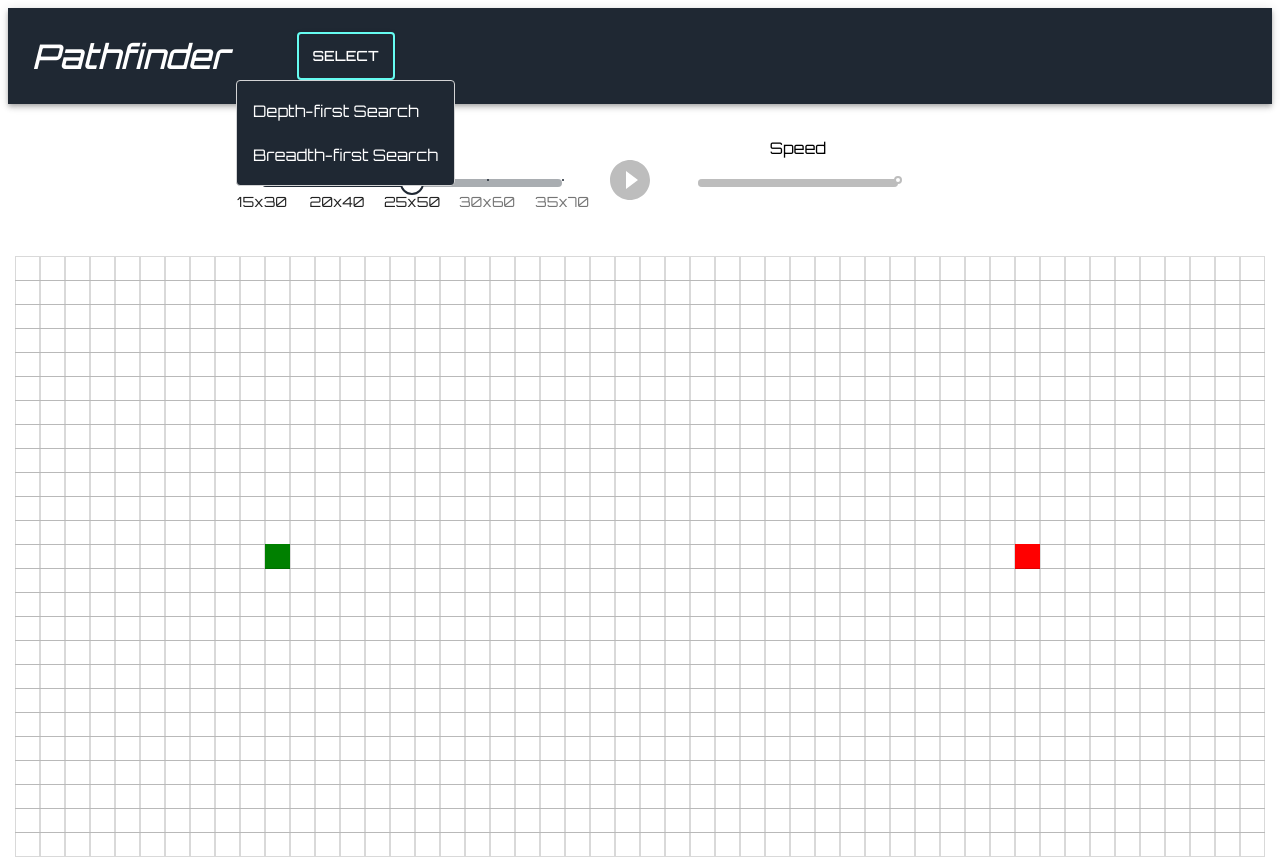
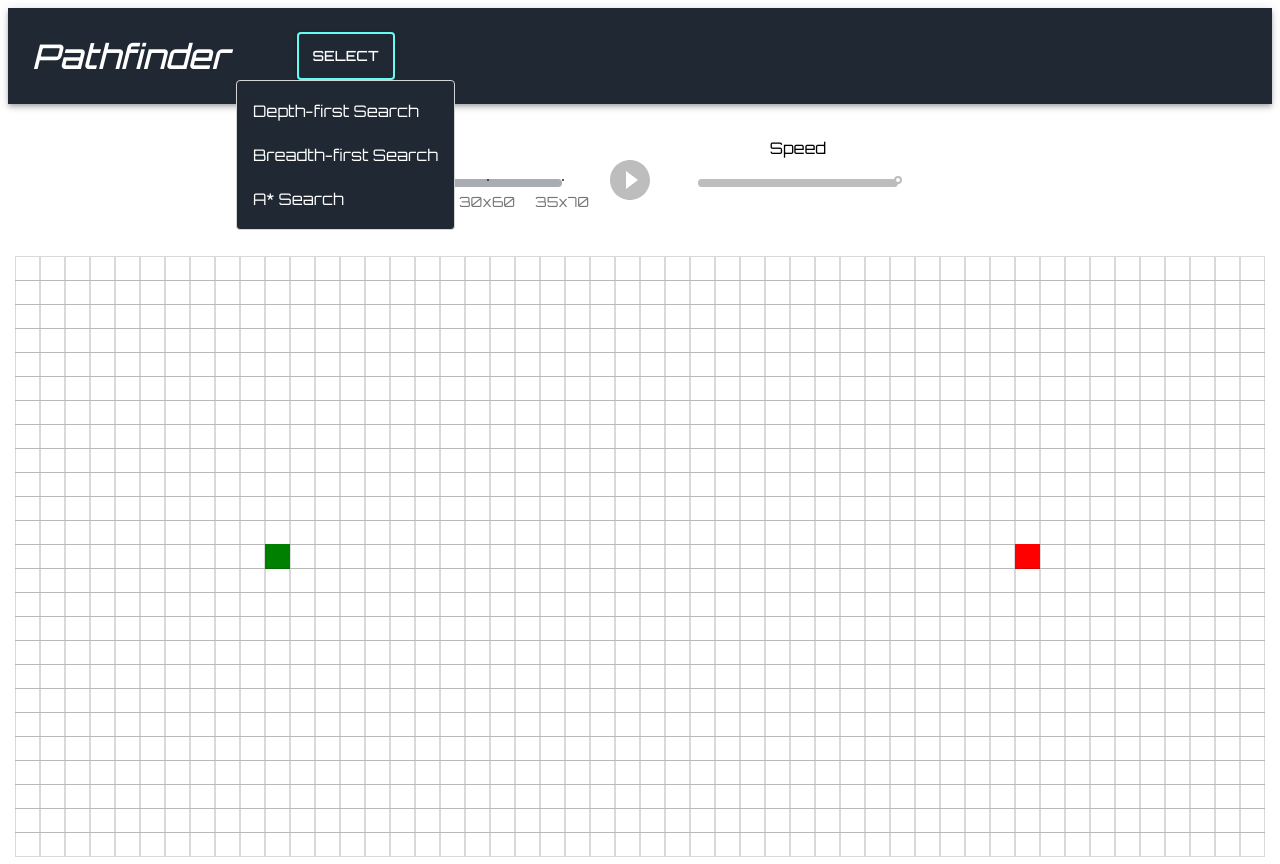
Before and after one commit to guynoga47/Pathfinding-Visualizer, a React (Create React App) app: page / in a window 1280 px wide. Both pictures are taken after a click on the button "SELECT". Built offline with nearby package versions, Linux system fonts and the light colour scheme.

Commit message:
changed algorithms exporting method, so now every file exports an array of objects, such that each object contains information about the algorithm and the implementation as well. also, migrated some algorithm state responsibility from Navbar component to App

```diff
--- a/src/App.js
+++ b/src/App.js
@@ -1,24 +1,28 @@
 import React, { useState } from "react";
 import PathfindingVisualizer from "./PathfindingVisualizer/PathfindingVisualizer";
 import NavBar from "./PathfindingVisualizer/Components/Navbar/NavBar.jsx";
+import * as unweightedAlgorithms from "./PathfindingVisualizer/Algorithms/unweightedAlgorithms";
+import * as weightedAlgorithms from "./PathfindingVisualizer/Algorithms/weightedAlgorithms";
 import { ThemeProvider } from "@material-ui/core/styles";
 import theme from "./Theme.js";
 import "./App.css";
 
 const App = () => {
-  const [activeAlgorithm, setActiveAlgorithm] = useState({});
+  const [activeAlgorithm, setActiveAlgorithm] = useState(undefined);
   const [isRunning, setIsRunning] = useState(false);
   const [isFinished, setIsFinished] = useState(false);
-
+  const algorithms = unweightedAlgorithms.data.concat(weightedAlgorithms.data);
+  console.log("App rendering");
   return (
     <div className="App">
       <ThemeProvider theme={theme}>
         <NavBar
+          algorithms={algorithms}
+          activeAlgorithm={activeAlgorithm}
           setActiveAlgorithm={setActiveAlgorithm}
-          activeAlgorithm={activeAlgorithm.name}
         />
         <PathfindingVisualizer
-          activeAlgorithm={activeAlgorithm.function}
+          activeAlgorithm={activeAlgorithm ? activeAlgorithm.func : undefined}
           isRunning={isRunning}
           isFinished={isFinished}
           setIsRunning={setIsRunning}
--- /dev/null
+++ b/src/PathfindingVisualizer/Algorithms/algorithmUtils.js
@@ -0,0 +1,9 @@
+export const getShortestPathNodesInOrder = (finishNode) => {
+  const shortestPathInOrder = [];
+  let currentNode = finishNode;
+  while (currentNode !== null) {
+    shortestPathInOrder.unshift(currentNode);
+    currentNode = currentNode.previousNode;
+  }
+  return shortestPathInOrder;
+};
--- a/src/PathfindingVisualizer/Algorithms/unweightedAlgorithms.js
+++ b/src/PathfindingVisualizer/Algorithms/unweightedAlgorithms.js
@@ -1,4 +1,4 @@
-export const bfs = (grid, startNode, finishNode) => {
+const bfs = (grid, startNode, finishNode) => {
   if (!startNode || !finishNode || startNode === finishNode) {
     console.log("Bad parameters, can't find path!");
     return false;
@@ -40,17 +40,7 @@ const updateUnvisitedNeighborsDistances = (node, grid) => {
   }
 };
 
-/*   const getUnvisitedNeighbours = (node, grid) => {
-    const neighbors = [];
-    const { col, row } = node;
-    if (row > 0) neighbors.push(grid[row - 1][col]);
-    if (row < grid.length - 1) neighbors.push(grid[row + 1][col]);
-    if (col > 0) neighbors.push(grid[row][col - 1]);
-    if (col < grid[0].length - 1) neighbors.push(grid[row][col + 1]);
-    return neighbors.filter((neighbor) => !neighbor.isVisited);
-  }; */
-
-export const dfs = (grid, startNode, finishNode) => {
+const dfs = (grid, startNode, finishNode) => {
   if (!startNode || !finishNode || startNode === finishNode) {
     console.log("Bad parameters, can't find path!");
     return false;
@@ -89,16 +79,6 @@ const getAllNodes = (grid) => {
   return [].concat(...grid);
 };
 
-export const getShortestPathNodesInOrder = (finishNode) => {
-  const shortestPathInOrder = [];
-  let currentNode = finishNode;
-  while (currentNode !== null) {
-    shortestPathInOrder.unshift(currentNode);
-    currentNode = currentNode.previousNode;
-  }
-  return shortestPathInOrder;
-};
-
 class Stack {
   constructor() {
     this.items = [];
@@ -119,3 +99,16 @@ class Stack {
     this.items.forEach((item) => console.log(item));
   }
 }
+
+export const data = [
+  {
+    name: "Depth-first Search",
+    shortened: "DFS",
+    func: dfs,
+  },
+  {
+    name: "Breadth-first Search",
+    shortened: "BFS",
+    func: bfs,
+  },
+];
--- a/src/PathfindingVisualizer/Algorithms/weightedAlgorithms.js
+++ b/src/PathfindingVisualizer/Algorithms/weightedAlgorithms.js
@@ -0,0 +1,7 @@
+export const data = [
+  {
+    name: "A* Search",
+    shortened: "A* Search",
+    func: undefined,
+  },
+];
--- a/src/PathfindingVisualizer/Components/Navbar/NavBar.jsx
+++ b/src/PathfindingVisualizer/Components/Navbar/NavBar.jsx
@@ -8,7 +8,6 @@ import ListItemText from "@material-ui/core/ListItemText";
 import MenuItem from "@material-ui/core/MenuItem";
 import { withStyles } from "@material-ui/core/styles";
 import Menu from "@material-ui/core/Menu";
-import { dfs, bfs } from "../../Algorithms/unweightedAlgorithms";
 
 const useStyles = makeStyles((theme) => ({
   btnSelectAlgorithm: {
@@ -87,11 +86,8 @@ const StyledMenu = withStyles({
 const Nav = (props) => {
   const [anchorEl, setAnchorEl] = React.useState(null);
   const classes = useStyles();
-  const { activeAlgorithm, setActiveAlgorithm } = props;
-  const algorithms = [
-    { name: "Depth-first Search", function: dfs },
-    { name: "Breadth-first Search", function: bfs },
-  ];
+  const { algorithms, activeAlgorithm, setActiveAlgorithm } = props;
+
   const handleClick = (event) => {
     setAnchorEl(event.currentTarget);
   };
@@ -114,11 +110,7 @@ const Nav = (props) => {
           variant="contained"
           onClick={handleClick}
         >
-          {activeAlgorithm === "Depth-first Search"
-            ? "DFS"
-            : activeAlgorithm === "Breadth-first Search"
-            ? "BFS"
-            : "Select"}
+          {activeAlgorithm ? activeAlgorithm.shortened : "select"}
         </Button>
         <StyledMenu
           className={classes.menu}
@@ -133,10 +125,7 @@ const Nav = (props) => {
               key={algorithm.name}
               className={classes.menuItem}
               onClick={() => {
-                setActiveAlgorithm({
-                  name: algorithm.name,
-                  function: algorithm.function,
-                });
+                setActiveAlgorithm(algorithm);
                 handleClose();
               }}
             >
--- a/src/PathfindingVisualizer/PathfindingVisualizer.jsx
+++ b/src/PathfindingVisualizer/PathfindingVisualizer.jsx
@@ -3,7 +3,7 @@ import Node from "./Components/Node/Node";
 import Controls from "./Components/Controls/Controls";
 
 import "./PathfindingVisualizer.css";
-import { getShortestPathNodesInOrder } from "./Algorithms/unweightedAlgorithms.js";
+import { getShortestPathNodesInOrder } from "./Algorithms/algorithmUtils.js";
 import ReactDOM from "react-dom";
 
 const DEFAULT_GRID_HEIGHT = 25;
@@ -256,7 +256,7 @@ export default class PathfindingVisualizer extends PureComponent {
   };
 
   render() {
-    console.log("PathfindingVisualizer component is rerendering...");
+    console.log("PathfindingVisualizer component is rendering...");
     const { grid } = this.state;
     return (
       <>
```
Also changed, not shown: src/logo.svg (deleted).
